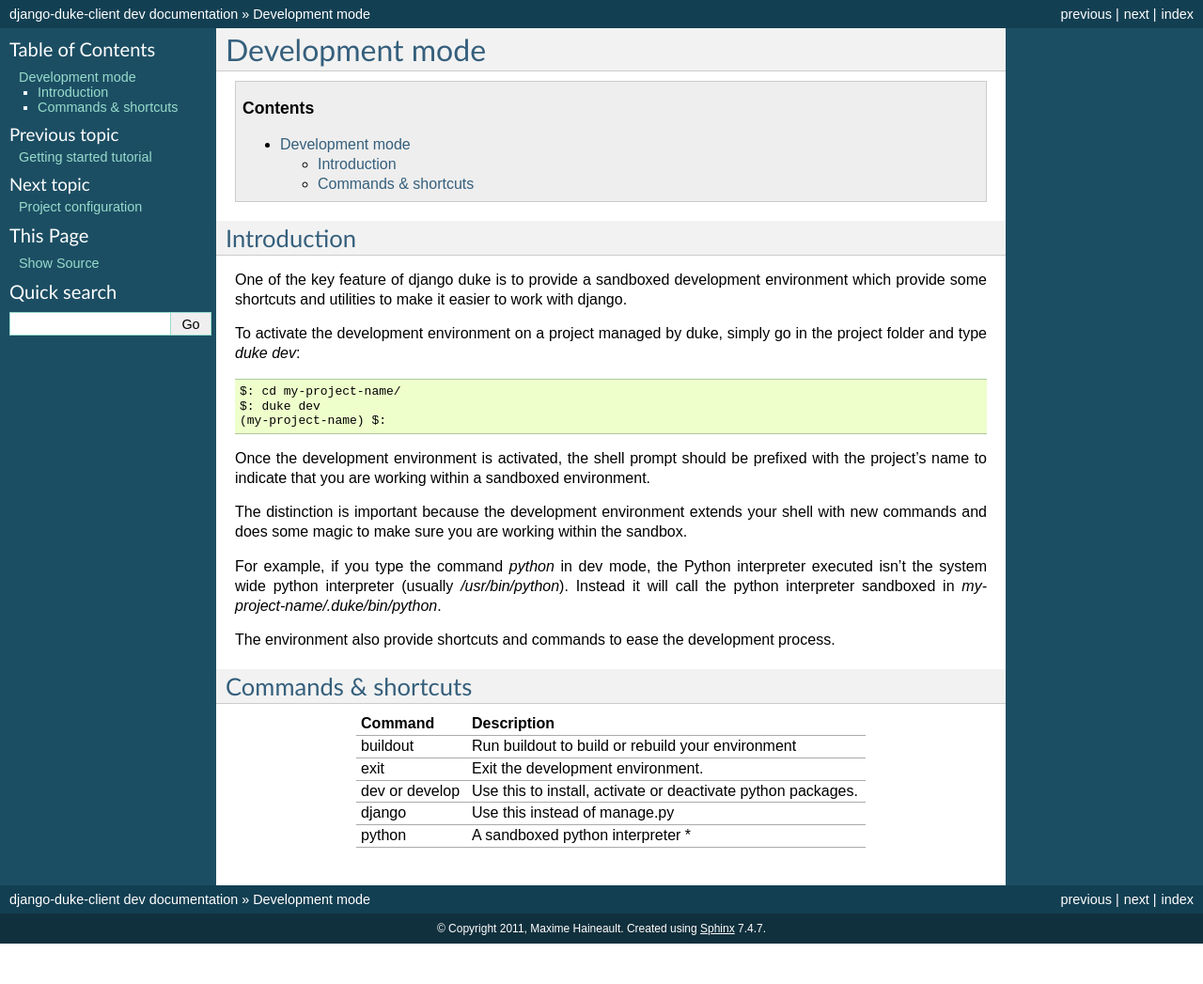
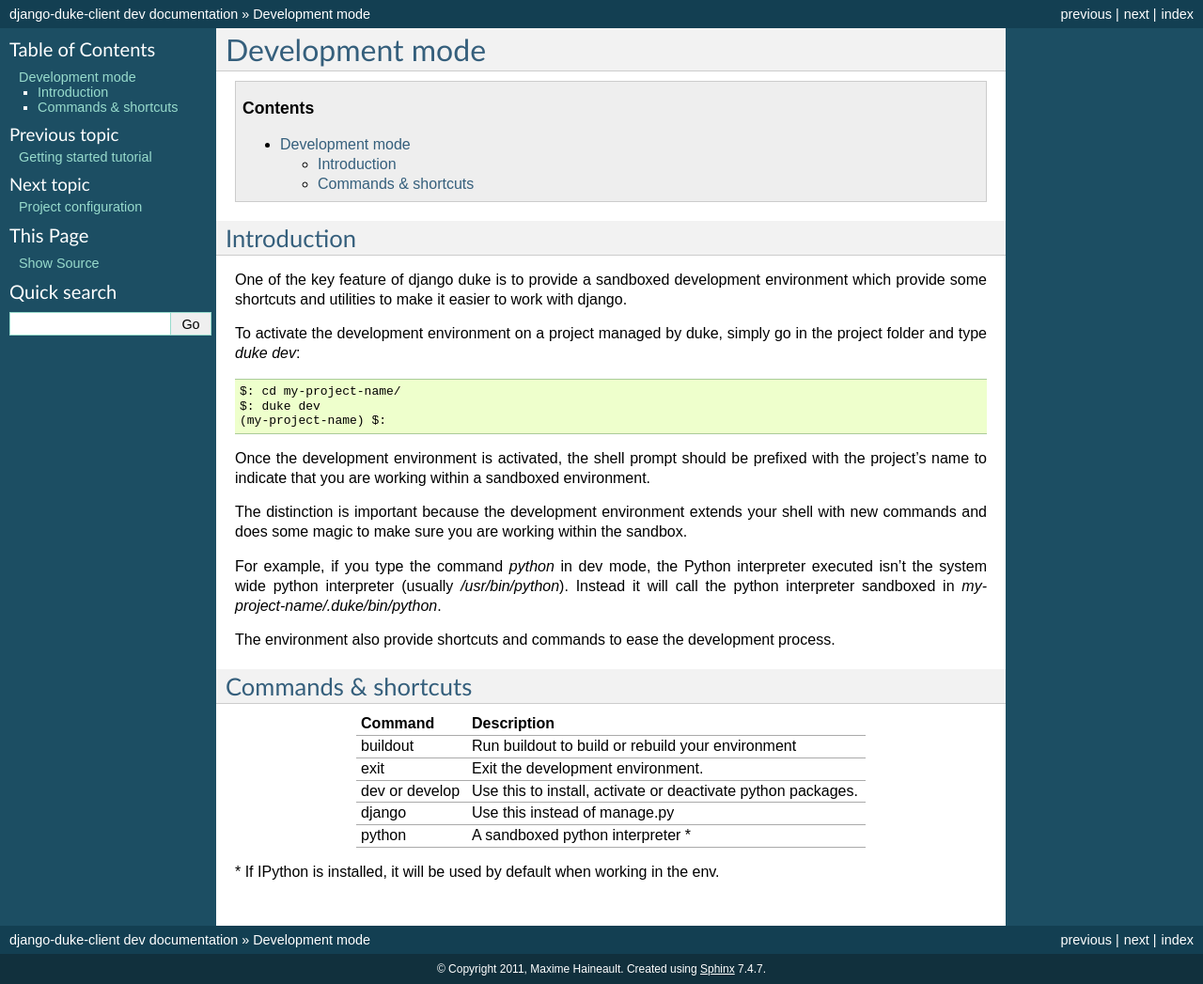
Before and after one commit to h3/django-duke-client, a Sphinx documentation site: the page built from docs/development_mode.rst, in a window 1280 px wide. Shown: the whole page at 94% size. Built offline with Sphinx 7.4.7, drawn with Linux system fonts in a browser that asks for light colours; before the commit the page ends 1004 px from its top, so only the background shows below that.

Commit message:
Update docs/development_mode.rst

```diff
--- a/docs/development_mode.rst
+++ b/docs/development_mode.rst
@@ -52,3 +52,5 @@
 +----------------+----------------------------------------------------------------+
 | python         | A sandboxed python interpreter \*                              |
 +----------------+----------------------------------------------------------------+
+
+\* If IPython is installed, it will be used by default when working in the env.
```
